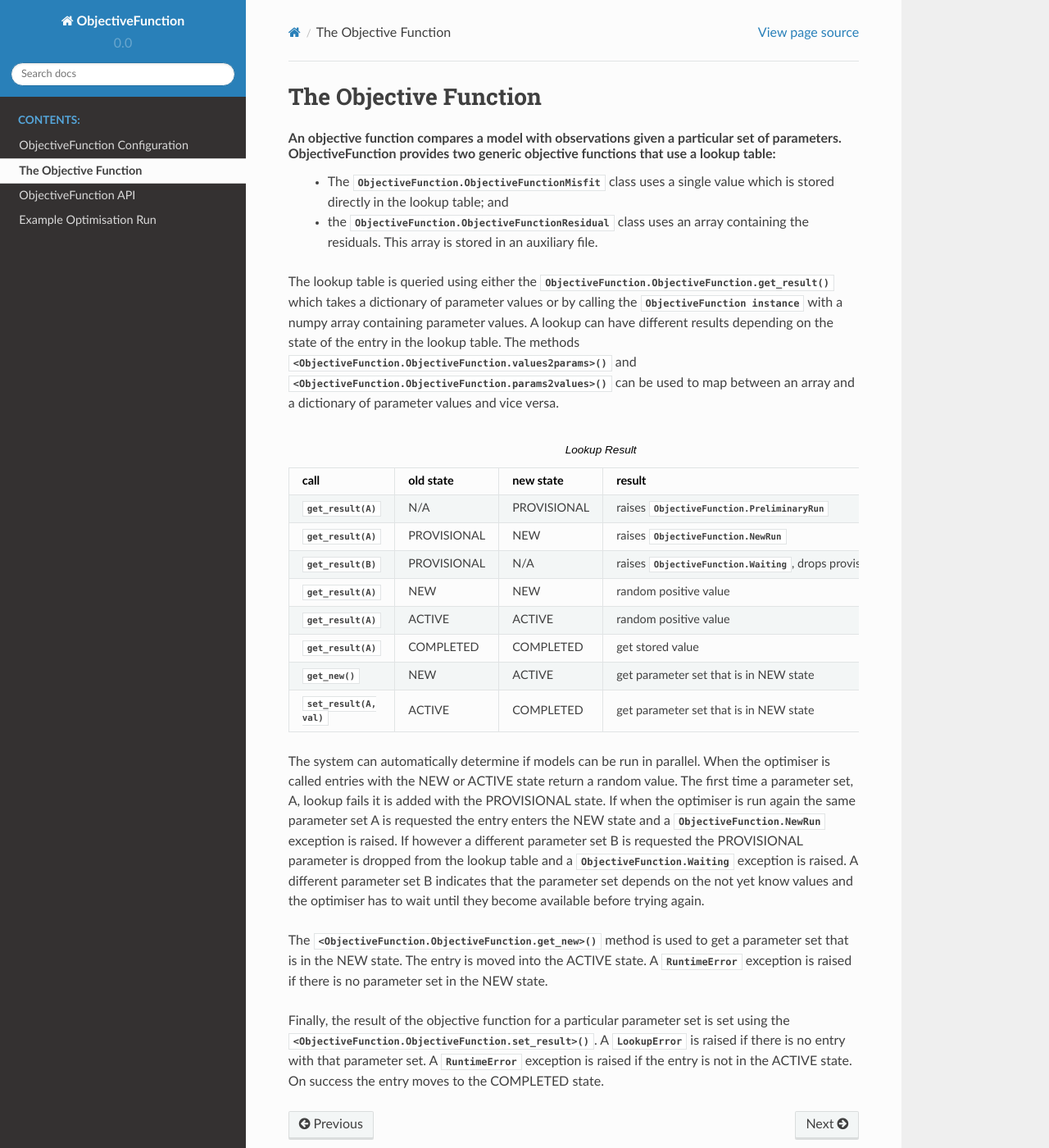
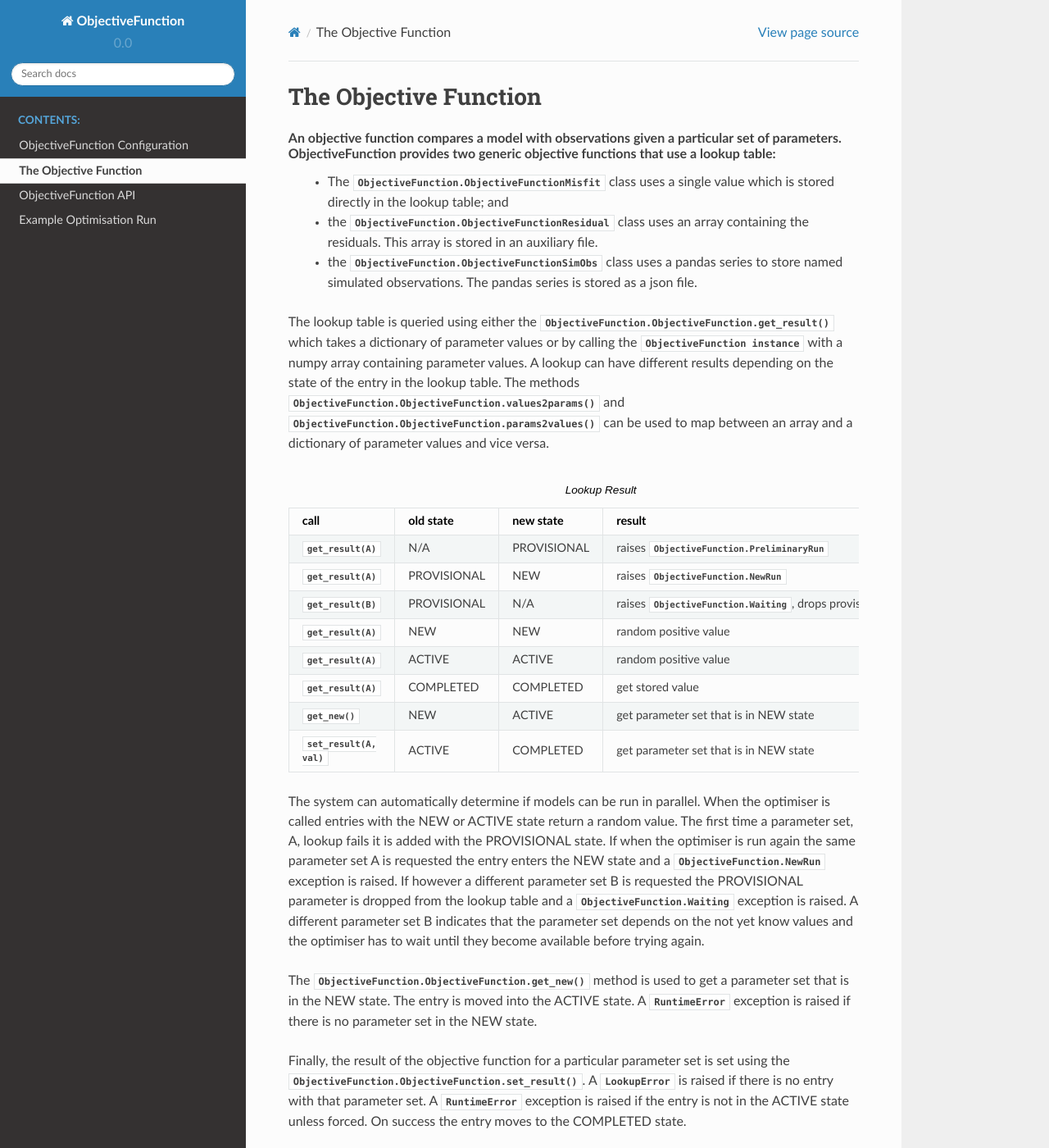
Before and after one commit to optclim/ObjectiveFunction, a Sphinx documentation site: the page built from docs/objfun.rst, in a window 1280 px wide and 1400 px high. Shown: the whole window at 82% size. Built offline with Sphinx 7.4.7 and the Read the Docs theme 2.0.0, drawn with Linux system fonts in a browser that asks for light colours.

Commit message:
tidy up docs

```diff
--- a/docs/objfun.rst
+++ b/docs/objfun.rst
@@ -4,8 +4,9 @@ The Objective Function
 An objective function compares a model with observations given a particular set of parameters. ObjectiveFunction provides two generic objective functions that use a lookup table:
  * The :class:`ObjectiveFunction.ObjectiveFunctionMisfit` class uses a single value which is stored directly in the lookup table; and
  * the :class:`ObjectiveFunction.ObjectiveFunctionResidual` class uses an array containing the residuals. This array is stored in an auxiliary file.
+ * the :class:`ObjectiveFunction.ObjectiveFunctionSimObs` class uses a pandas series to store named simulated observations. The pandas series is stored as a json file.
 
-The lookup table is queried using either the :meth:`ObjectiveFunction.ObjectiveFunction.get_result` which takes a dictionary of parameter values or by calling the :meth:`ObjectiveFunction instance <ObjectiveFunction.ObjectiveFunction.__call__>` with a numpy array containing parameter values. A lookup can have different results depending on the state of the entry in the lookup table. The methods :meth:`<ObjectiveFunction.ObjectiveFunction.values2params>` and :meth:`<ObjectiveFunction.ObjectiveFunction.params2values>` can be used to map between an array and a dictionary of parameter values and vice versa.
+The lookup table is queried using either the :meth:`ObjectiveFunction.ObjectiveFunction.get_result` which takes a dictionary of parameter values or by calling the :meth:`ObjectiveFunction instance <ObjectiveFunction.ObjectiveFunction.__call__>` with a numpy array containing parameter values. A lookup can have different results depending on the state of the entry in the lookup table. The methods :meth:`ObjectiveFunction.ObjectiveFunction.values2params` and :meth:`ObjectiveFunction.ObjectiveFunction.params2values` can be used to map between an array and a dictionary of parameter values and vice versa.
 
 .. list-table:: Lookup Result
    :header-rows: 1
@@ -49,6 +50,6 @@ The lookup table is queried using either the :meth:`ObjectiveFunction.ObjectiveF
 
 The system can automatically determine if models can be run in parallel. When the optimiser is called entries with the NEW or ACTIVE state return a random value. The first time a parameter set, A, lookup fails it is added with the PROVISIONAL state. If when the optimiser is run again the same parameter set A is requested the entry enters the NEW state and a :exc:`ObjectiveFunction.NewRun` exception is raised. If however a different parameter set B is requested the PROVISIONAL parameter is dropped from the lookup table and a :exc:`ObjectiveFunction.Waiting` exception is raised. A different parameter set B indicates that the parameter set depends on the not yet know values and the optimiser has to wait until they become available before trying again.
 
-The :meth:`<ObjectiveFunction.ObjectiveFunction.get_new>` method is used to get a parameter set that is in the NEW state. The entry is moved into the ACTIVE state. A :exc:`RuntimeError` exception is raised if there is no parameter set in the NEW state.
+The :meth:`ObjectiveFunction.ObjectiveFunction.get_new` method is used to get a parameter set that is in the NEW state. The entry is moved into the ACTIVE state. A :exc:`RuntimeError` exception is raised if there is no parameter set in the NEW state.
 
-Finally, the result of the objective function for a particular parameter set is set using the :meth:`<ObjectiveFunction.ObjectiveFunction.set_result>`. A :exc:`LookupError` is raised if there is no entry with that parameter set. A :exc:`RuntimeError` exception is raised if the entry is not in the ACTIVE state. On success the entry moves to the COMPLETED state.
+Finally, the result of the objective function for a particular parameter set is set using the :meth:`ObjectiveFunction.ObjectiveFunction.set_result`. A :exc:`LookupError` is raised if there is no entry with that parameter set. A :exc:`RuntimeError` exception is raised if the entry is not in the ACTIVE state unless forced. On success the entry moves to the COMPLETED state.
```
